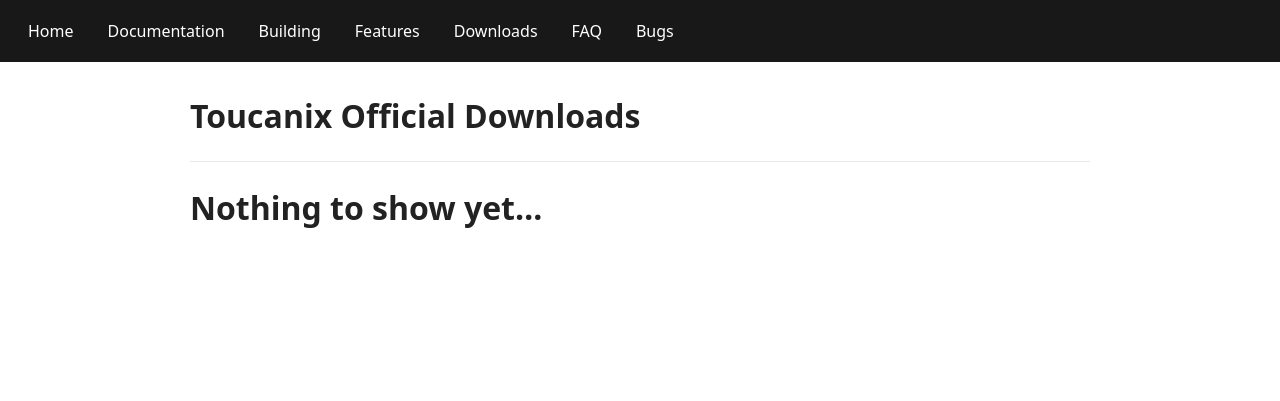
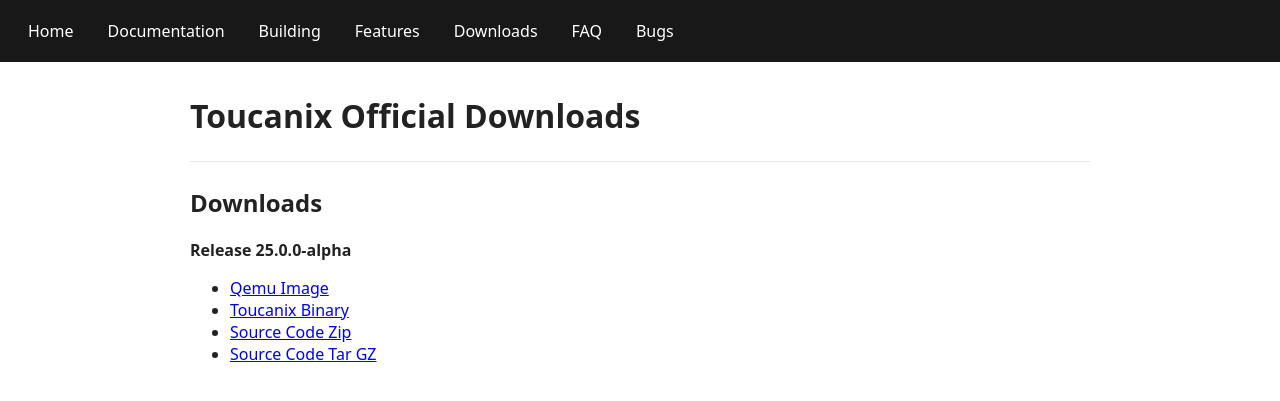
Before and after one commit to CorgiMasterEpic/toucanix-site, a Jekyll site: the page built from downloads/index.md, in a window 1280 px wide. Shown: the top 401 px of the page. Built offline with Jekyll 4.4.1, drawn with Linux system fonts in a browser that asks for light colours.

Commit message:
Update index.md

```diff
--- a/downloads/index.md
+++ b/downloads/index.md
@@ -5,4 +5,11 @@ layout: default
 
 <link rel="stylesheet" href="/assets/css/theme.css">
 
-# Nothing to show yet...
+## Downloads
+
+**Release 25.0.0-alpha**
+
+- [Qemu Image](https://github.com/CorgiMasterEpic/Toucanix/releases/download/25.0.0-alpha/Toucanix-QEMU-Ready_25.0.0.img)
+- [Toucanix Binary](https://github.com/CorgiMasterEpic/Toucanix/releases/download/25.0.0-alpha/Toucanix.elf)
+- [Source Code Zip](https://github.com/CorgiMasterEpic/Toucanix/releases/download/25.0.0-alpha/Source%20code.zip)
+- [Source Code Tar GZ](https://github.com/CorgiMasterEpic/Toucanix/releases/download/25.0.0-alpha/Source%20code.tar.gz)
```
